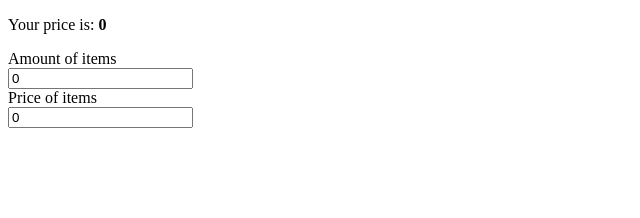
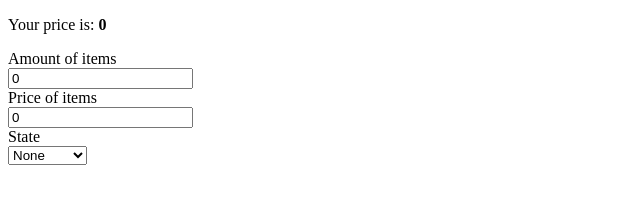
Before and after one commit to adrhumphreys/fictional-engine, a React (Vite) app: page / in a window 1280 px wide. Shown: the top 218 px of the page, without its empty margins (0-640 px from the left). Built offline with nearby package versions, Linux system fonts and the light colour scheme.

Commit message:
7: Allow users to select a state

```diff
--- a/src/App.tsx
+++ b/src/App.tsx
@@ -1,8 +1,17 @@
+import { getStates, StateCode } from "./dataset";
 import { usePriceCalculator } from "./use-price-calculator";
 
 function App() {
-  const { price, itemAmount, setItemAmount, itemPrice, setItemPrice } =
-    usePriceCalculator();
+  const {
+    price,
+    itemAmount,
+    setItemAmount,
+    itemPrice,
+    setItemPrice,
+    stateCode,
+    setStateCode,
+  } = usePriceCalculator();
+  const states = getStates();
 
   return (
     <div className="App">
@@ -27,6 +36,22 @@ function App() {
         step="0.01"
         onChange={(e) => setItemPrice(parseFloat(e.target.value))}
       />
+      <br />
+      <label htmlFor="state">State</label>
+      <br />
+      <select
+        name="state"
+        id="state"
+        value={stateCode}
+        onChange={(e) => setStateCode(e.target.value as StateCode)}
+      >
+        <option>None</option>
+        {states.map(({ name, stateCode }) => (
+          <option key={stateCode} value={stateCode}>
+            {name}
+          </option>
+        ))}
+      </select>
     </div>
   );
 }
--- a/src/dataset.ts
+++ b/src/dataset.ts
@@ -87,3 +87,11 @@ const StateDiscounts: StateBasedDiscounts = [
 
 export const getDiscountRateForState = (state: StateCode): number =>
   StateDiscounts.find((s) => s.stateCode === state)?.rate ?? 0;
+
+export const getStates = (): { name: string; stateCode: StateCode }[] => [
+  { name: "Alabama", stateCode: StateCode.Alabama },
+  { name: "California", stateCode: StateCode.California },
+  { name: "Nevada", stateCode: StateCode.Nevada },
+  { name: "Texas", stateCode: StateCode.Texas },
+  { name: "Utah", stateCode: StateCode.Utah },
+];
--- a/src/use-price-calculator.ts
+++ b/src/use-price-calculator.ts
@@ -1,13 +1,21 @@
 import { useReducer, useState } from "react";
+import { StateCode } from "./dataset";
 
 type Action =
   | { type: "set_item-amount"; amount: number }
-  | { type: "set_item-price"; price: number };
-type State = { price: number; itemAmount: number; itemPrice: number };
+  | { type: "set_item-price"; price: number }
+  | { type: "set_state-code"; stateCode: StateCode | undefined };
+type State = {
+  price: number;
+  itemAmount: number;
+  itemPrice: number;
+  stateCode: StateCode | undefined;
+};
 const getInitialState = (): State => ({
   price: 0,
   itemAmount: 0,
   itemPrice: 0,
+  stateCode: undefined,
 });
 
 const priceReducer = (state: State, action: Action) => {
@@ -16,6 +24,8 @@ const priceReducer = (state: State, action: Action) => {
       return { ...state, itemAmount: action.amount };
     case "set_item-price":
       return { ...state, itemPrice: action.price };
+    case "set_state-code":
+      return { ...state, stateCode: action.stateCode };
     default: {
       throw new Error(`Unhandled action type: ${action.type}`);
     }
@@ -28,6 +38,8 @@ export const usePriceCalculator = () => {
     dispatch({ type: "set_item-amount", amount });
   const setItemPrice = (price: number) =>
     dispatch({ type: "set_item-price", price });
+  const setStateCode = (stateCode: StateCode | undefined) =>
+    dispatch({ type: "set_state-code", stateCode });
 
   return {
     price: state.price,
@@ -35,5 +47,7 @@ export const usePriceCalculator = () => {
     setItemAmount,
     itemPrice: state.itemPrice,
     setItemPrice,
+    stateCode: state.stateCode,
+    setStateCode,
   };
 };
```
Also changed, not shown: 2 other files (tests, documents, lock files or other folders).
